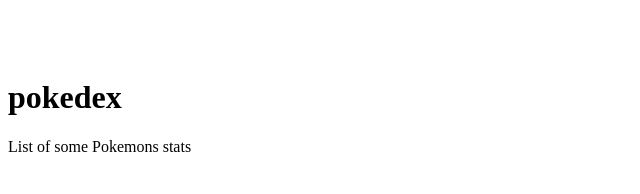
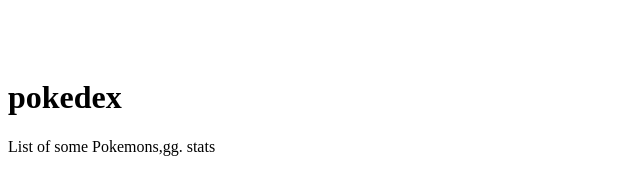
Before and after one commit to Isendil/1.10, a plain HTML site: page index.html in a window 1280 px wide. Shown: the full height of the page, 0-640 px from the left. Drawn offline with nearby package versions, Linux system fonts and the light colour scheme; no server answers.

Commit message:
third commit

```diff
--- a/index.html
+++ b/index.html
@@ -8,7 +8,7 @@
   </head>
   <body>
     <h1>pokedex</h1>
-    <p>List of some Pokemons stats</p>
+    <p>List of some Pokemons,gg.  stats</p>
     <ul class="pokemon-list"></ul>
     <script
       src="https://code.jquery.com/jquery-3.4.1.min.js"
```
